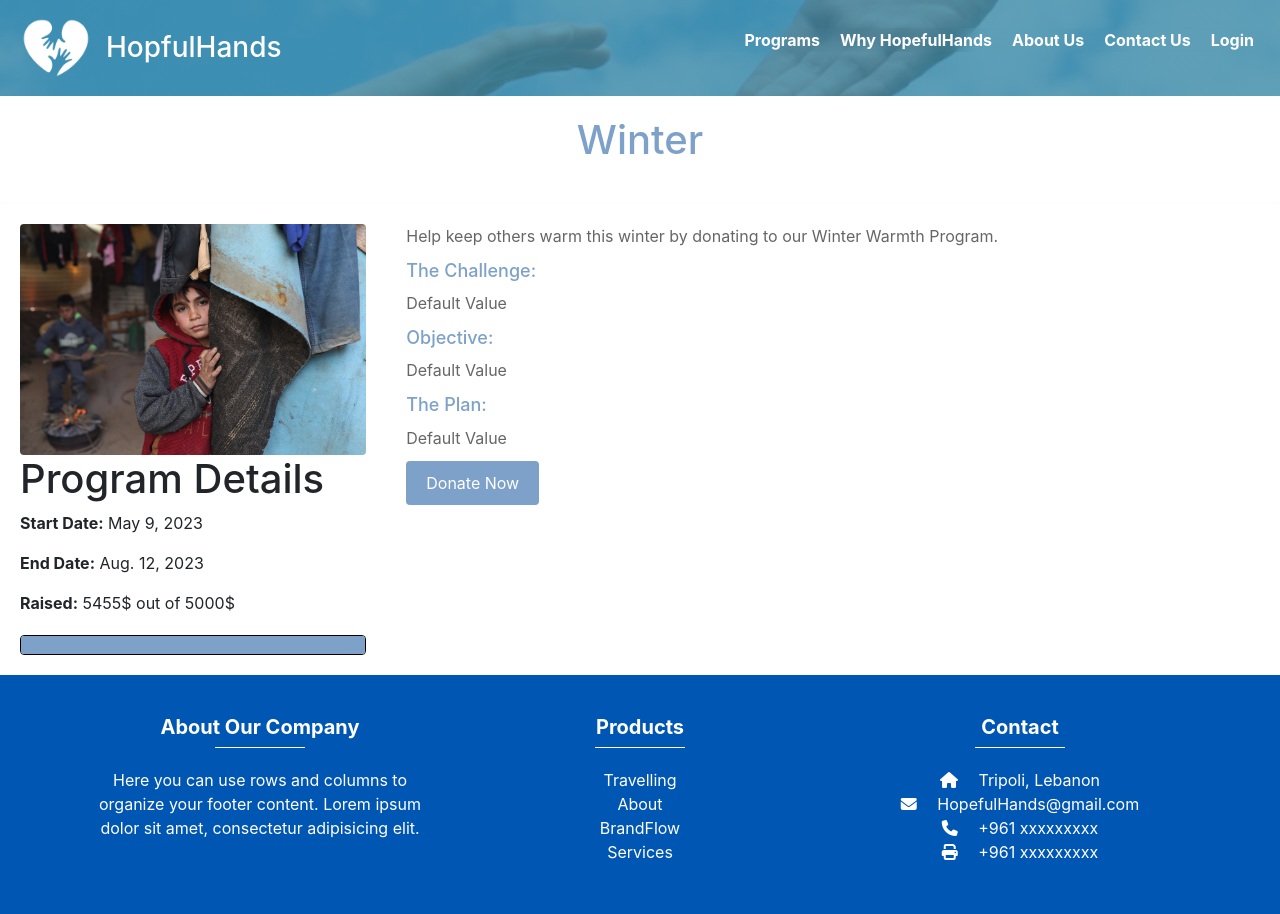
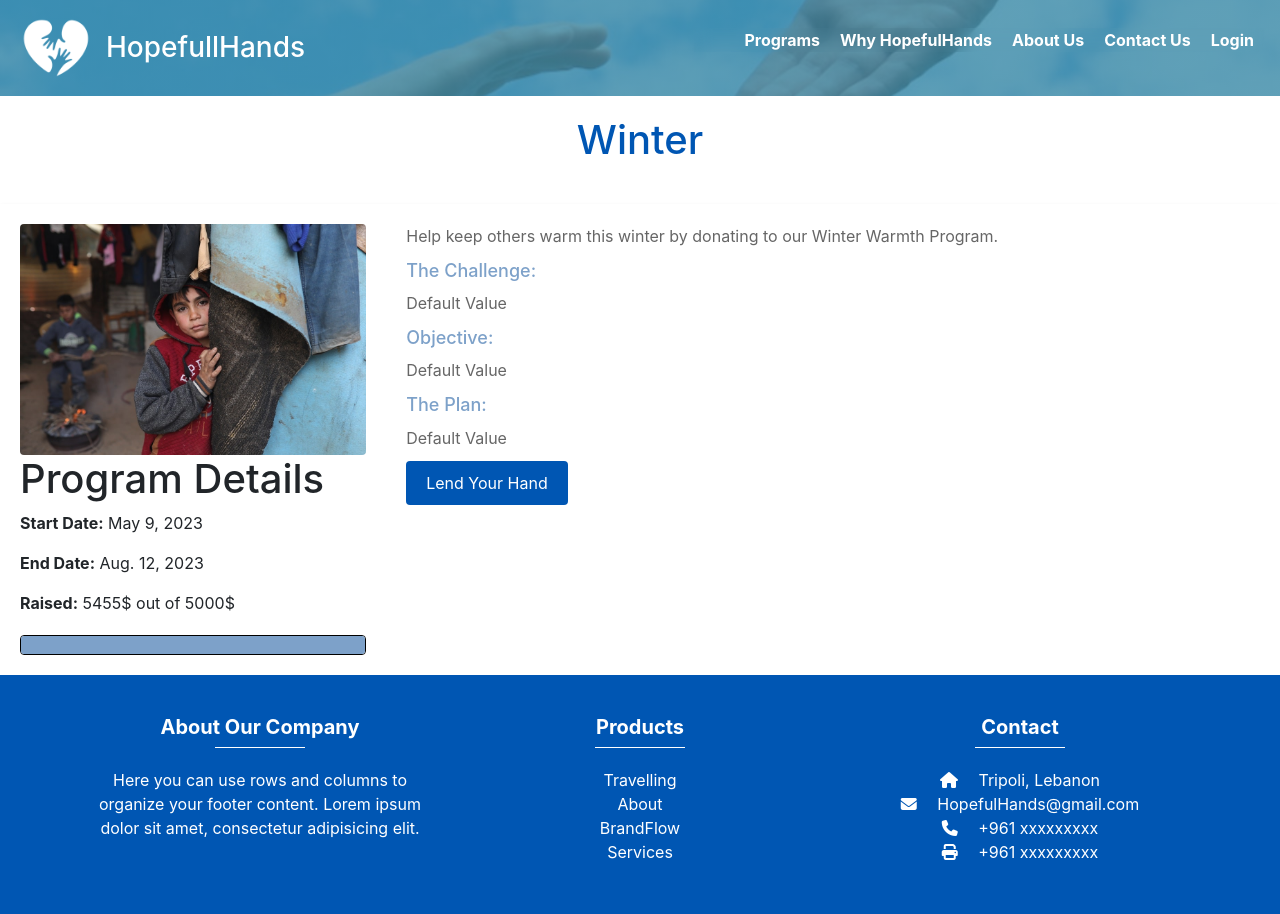
Before and after one commit to Wissam-Hawc/HandfullHands, a Django app: page /programs/2/ in a window 1280 px wide. Run offline with Django 4.2, Linux system fonts and the light colour scheme; data comes from the database, SQL or seed files in the repository; both versions use the stored data as it was after the commit; some libraries are stand-ins or nearby versions.

Commit message:
added the status and changed some colors and the typo and some texts

```diff
--- a/Charity/app1/admin.py
+++ b/Charity/app1/admin.py
@@ -7,7 +7,7 @@ class ProfileAdmin(admin.ModelAdmin):
 
 
 class DonationAdmin(admin.ModelAdmin):
-    list_display = ('guest_user', 'user', 'full_name', 'email', 'phone', 'date', 'amount', 'program')
+    list_display = ('guest_user', 'user', 'full_name', 'email', 'phone', 'date', 'amount', 'program','status')
 
 
 class ProgramAdmin(admin.ModelAdmin):
--- a/Charity/app1/models.py
+++ b/Charity/app1/models.py
@@ -26,7 +26,8 @@ class Donation(models.Model):
     amount = models.IntegerField()
     program = models.ForeignKey('Program', on_delete=models.CASCADE)
     date = models.DateTimeField(auto_now_add=True)
-    stripeid = models.CharField(max_length=100, unique=True)
+    stripeid = models.CharField(max_length=100, unique=True,null=True)
+    status = models.CharField(max_length=50, default='success')
 
     def __str__(self):
         return f"Donation ID: {self.id}, Amount: {self.amount}"
--- a/Charity/app1/views.py
+++ b/Charity/app1/views.py
@@ -128,6 +128,7 @@ def stripePay(request):
         full_name = request.POST.get("full_name")
         email = request.POST.get("email")
         phone_number = request.POST.get("number")
+        status = "failed"  # Initialize the status as "failed"
 
         # Create customer
         try:
@@ -138,59 +139,80 @@ def stripePay(request):
                 source=request.POST['stripeToken']
             )
         except stripe.error.CardError as e:
-            return HttpResponse("<h1>There was an error charging your card:</h1>" + str(e))
+            messages.error(request, 'There was an error charging your card: {}'.format(str(e)))
         except stripe.error.RateLimitError as e:
-            return HttpResponse("<h1>Rate error!</h1>")
+            messages.error(request, 'Rate error!')
         except stripe.error.AuthenticationError as e:
-            return HttpResponse("<h1>Invalid API auth!</h1>")
+            messages.error(request, 'Invalid API auth!')
         except stripe.error.StripeError as e:
-            print(e)
             messages.error(request, 'Invalid email or an error occurred with the payment. Please try again.')
-            return redirect("donate")
         except stripe.error.InvalidRequestError as e:
-            return HttpResponse("<h1>Invalid requestor!</h1>")
+            messages.error(request, 'Invalid requestor!')
         except Exception as e:
-            pass
+            messages.error(request, 'An error occurred with the payment. Please try again.')
+        else:
+            # Stripe charge
+            try:
+                charge = stripe.Charge.create(
+                    customer=customer,
+                    amount=int(amount) * 100,
+                    currency='usd',
+                    description="Test donation"
+                )
+                transRetrive = stripe.Charge.retrieve(charge["id"])
+                charge.save()  # Uses the same API Key.
 
-        # Stripe charge
-        charge = stripe.Charge.create(
-            customer=customer,
-            amount=int(amount) * 100,
-            currency='usd',
-            description="Test donation"
-        )
-        transRetrive = stripe.Charge.retrieve(charge["id"])
-        charge.save()  # Uses the same API Key.
+                # Save the form data to the Donation model
+                program = Program.objects.get(program_name=program_name)
+                donation = Donation.objects.create(
+                    user=request.user if request.user.is_authenticated else None,
+                    guest_user=None if request.user.is_authenticated else GuestUser.objects.create(username='guest'),
+                    full_name=full_name,
+                    email=email,
+                    phone=phone_number,
+                    amount=amount,
+                    program=program,
+                    stripeid=charge["id"],
+                    status="success"
+                )
+                Program.objects.filter(pk=program.pk).update(raised=F('raised') + amount)
 
-        # Save the form data to the Donation model
-        program = Program.objects.get(program_name=program_name)
-        donation = Donation.objects.create(
-            user=request.user if request.user.is_authenticated else None,
-            guest_user=None if request.user.is_authenticated else GuestUser.objects.create(username='guest'),
-            full_name=full_name,
-            email=email,
-            phone=phone_number,
-            amount=amount,
-            program=program,
-            stripeid=charge["id"]
-        )
-        Program.objects.filter(pk=program.pk).update(raised=F('raised') + amount)
+                subject = 'Thank You for Your Donation'
+                template = 'pages/email_donation.html'
+                context = {'full_name': full_name, 'amount': amount}
+                message = render_to_string(template, context)
+                plain_message = strip_tags(message)
+                recipient_list = [email]
+                send_mail(subject, plain_message, 'hopefullhandswm@gmail.com', recipient_list, html_message=message)
 
-        subject = 'Thank You for Your Donation'
-        template = 'pages/email_donation.html'
-        context = {'full_name': full_name, 'amount': amount}
-        message = render_to_string(template, context)
-        plain_message = strip_tags(message)
-        recipient_list = [email]
-        send_mail(subject, plain_message, 'handfullhandswm@gmail.com', recipient_list, html_message=message)
+                messages.success(request, 'Donation successful! Thank you for your contribution.',
+                                 extra_tags='donation_success')
+                status = "success"
+                # You can update the model status here if needed
 
-        messages.success(request, 'Donation successful! Thank you for your contribution.',
-                         extra_tags='donation_success')
+            except stripe.error.StripeError as e:
+                messages.error(request, 'An error occurred with the payment. Please try again.')
 
-        return redirect('home')
+        # If the status is failed, update the model status
+        if status == "failed":
+            program = Program.objects.get(program_name=program_name)
+            donation = Donation.objects.create(
+                user=request.user if request.user.is_authenticated else None,
+                guest_user=None if request.user.is_authenticated else GuestUser.objects.create(username='guest'),
+                full_name=full_name,
+                email=email,
+                phone=phone_number,
+                amount=amount,
+                program=program,
+                stripeid=None,
+                status="failed"
+            )
+            # Update the model status as needed
+
+        # Retrieve the program names and pass them to the template context
+        return render(request, "pages/donation.html", {"programs": Program.objects.all()})
 
     # Retrieve the program names and pass them to the template context
-
     return render(request, "pages/donation.html", {"programs": Program.objects.all()})
 
 
--- a/Charity/templates/components/cards.html
+++ b/Charity/templates/components/cards.html
@@ -102,7 +102,7 @@
         <div class="charity-info">
             <h2>{{ program.program_name }}</h2>
             <p>{{ program.program_summary }}</p>
-            <a class="donate-button" href="{% url 'donate' %}">Donate Now</a>
+            <a class="donate-button" href="{% url 'donate' %}">Lend Your Hand</a>
         </div>
     </div>
     {% endfor %}
--- a/Charity/templates/components/navbar.html
+++ b/Charity/templates/components/navbar.html
@@ -215,7 +215,7 @@
     <a href="/" class="logo" style="text-decoration: none; color: white;">
       {% load static %}
       <img src="{% static 'images/image.png' %}" alt="Logo">
-      <h3>HopfulHands</h3>
+      <h3>HopefullHands</h3>
     </a>
 <!--    <div class="current-location">Home</div>-->
     <div class="menu-toggle" onclick="toggleMenu()">&#9776;</div>
--- a/Charity/templates/components/programInfo.html
+++ b/Charity/templates/components/programInfo.html
@@ -123,7 +123,7 @@
           </div>
           <div>
             <a href="{% url 'program_details' program_id=program.id %}" class="details-button">Details</a>
-            <a href="{% url 'donate' %}" class="donate-button">Donate Now</a>
+            <a href="{% url 'donate' %}" class="donate-button">Lend Your Hand</a>
           </div>
         </li>
       {% endfor %}
--- a/Charity/templates/components/slider.html
+++ b/Charity/templates/components/slider.html
@@ -127,7 +127,7 @@
     </div>
 
     <div class="fixed-info">
-        <h1 class="title">Hopfullhands</h1>
+        <h1 class="title">Hopefullhands</h1>
         <p class="desc">Bringing Hope, Changing Lives</p>
         <a href="{% url 'donate' %}">
             <button class="button">Start with a little</button>
--- a/Charity/templates/pages/donation.html
+++ b/Charity/templates/pages/donation.html
@@ -80,7 +80,7 @@
 {% include 'components/navbar.html' %}
 
 <div class="contact-clean">
-    <h3 class="text-center text-dark">Donate to HopeFullHands</h3>
+    <h3 class="text-center text-dark">Support HopefullHands</h3>
     <form action="{% url 'donate' %}" id="payment-form" method="post">
         {% csrf_token %}
         <div class="form-group">
@@ -120,7 +120,7 @@
         </div>
 
         <div class="form-group">
-            <button class="btn btn-primary btn-block" id="donate-button" type="submit">Donate</button>
+            <button class="btn btn-primary btn-block" id="donate-button" type="submit">Give a Helping Hand</button>
         </div>
     </form>
 </div>
--- a/Charity/templates/pages/email_donation.html
+++ b/Charity/templates/pages/email_donation.html
@@ -11,6 +11,6 @@
     <p>Your donation will help us make a positive impact and continue our mission.</p>
     <p>Thank you once again for your kindness and generosity.</p>
     <p>Sincerely,<br>
-    The Donation Team</p>
+    HopefullHands.</p>
 </body>
 </html>
--- a/Charity/templates/pages/program_details.html
+++ b/Charity/templates/pages/program_details.html
@@ -14,7 +14,7 @@
       text-align: center;
       font-size: 40px;
       padding: 20px 0;
-      color: #7da1c9;
+      color: #0056b3;
     }
 
     .program-container {
@@ -57,7 +57,7 @@
     .donate-button {
       display: inline-block;
       padding: 10px 20px;
-      background-color: #7da1c9;
+      background-color: #0056b3;
       color: #fff;
       text-align: center;
       text-decoration: none;
@@ -68,7 +68,7 @@
 
     .donate-button:hover {
       color:white;
-      background-color: #6188B4;
+      background-color: #007bff;
       list-style: none;
       text-decoration: none;
     }
@@ -93,7 +93,7 @@
       <h2>The Plan:</h2>
       <p>{{ program.program_plan }}</p>
 
-      <a href="#" class="donate-button">Donate Now</a>
+      <a href="#" class="donate-button">Lend Your Hand</a>
     </div>
   </div>
 
```
Also changed, not shown: Charity/app1/migrations/0003_donation_status.py (added), Charity/app1/migrations/0004_alter_donation_stripeid.py (added), Charity/db.sqlite3.
